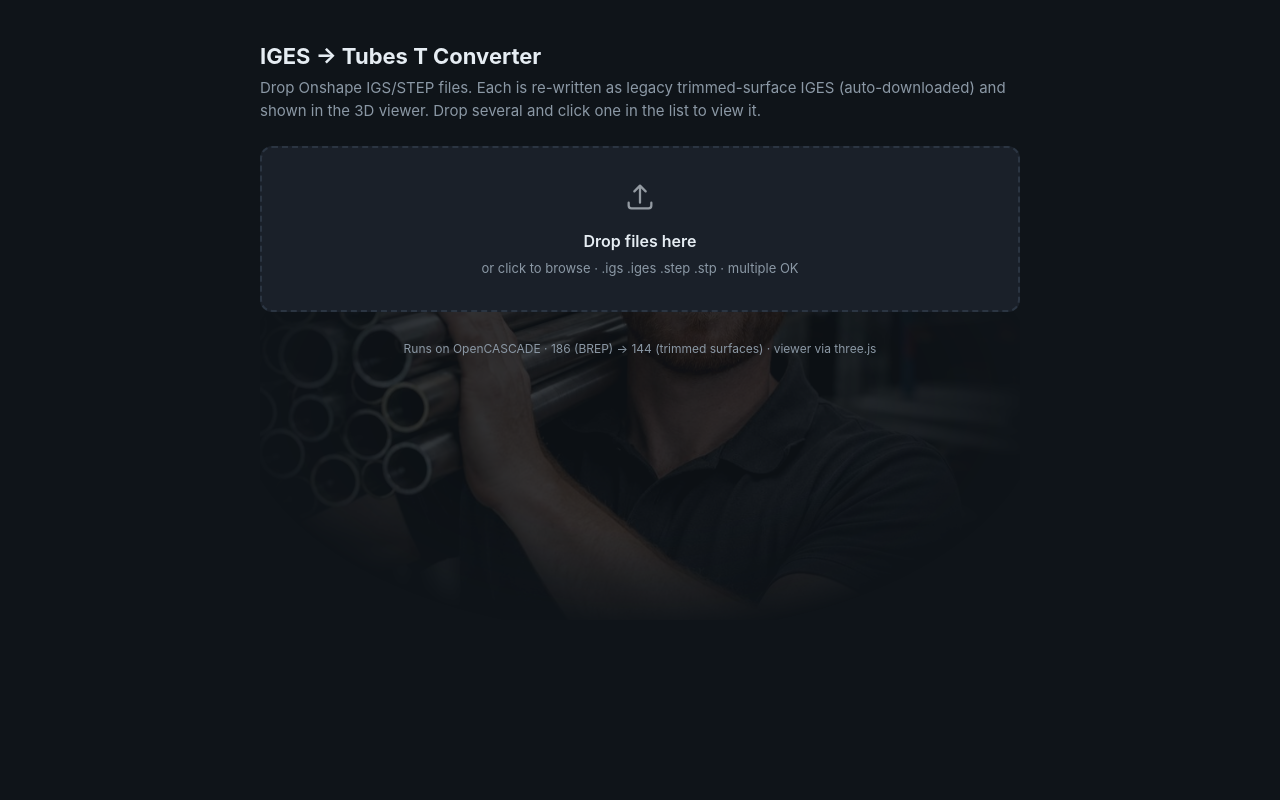
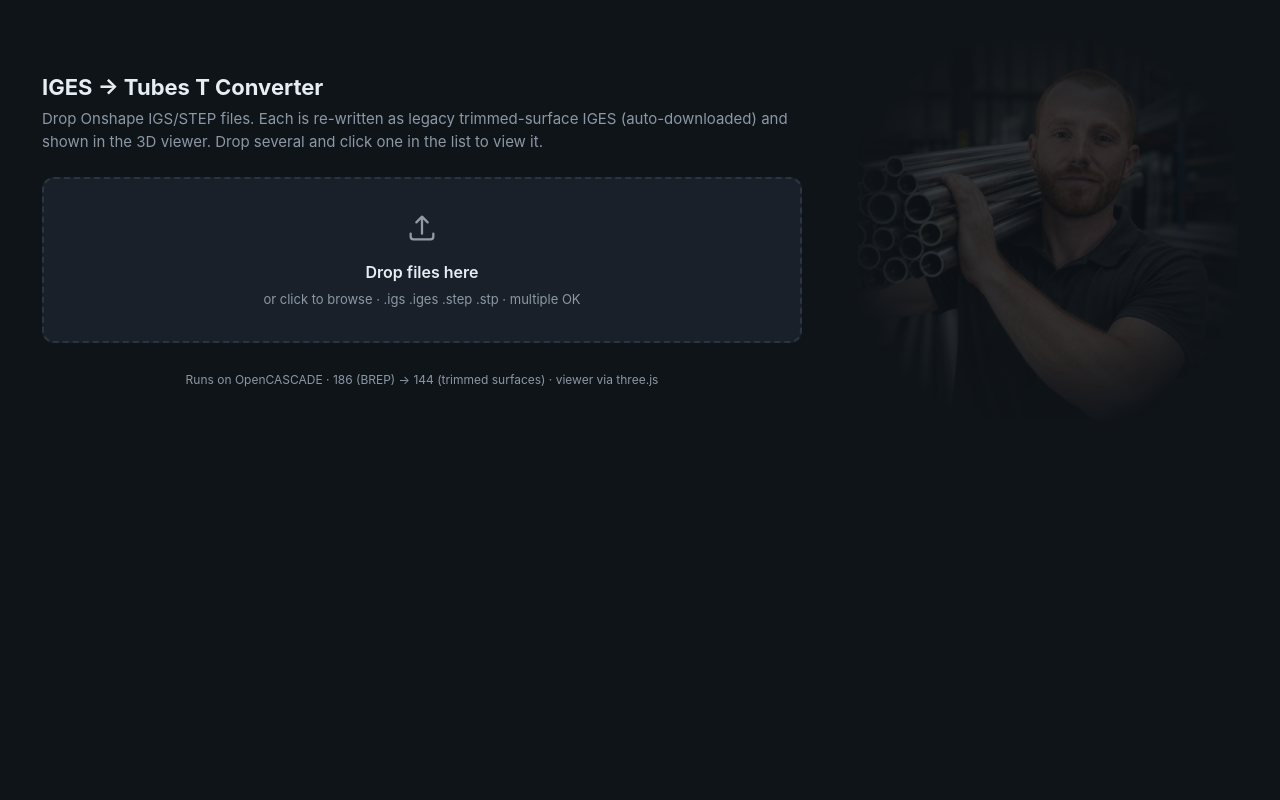
Before and after one commit to BenAccora/iges-converter, a Flask app: page / in a window 1280 px wide. Run offline with Flask 3, Linux system fonts and the light colour scheme.

Commit message:
Offset photo beside content so the whole frame is visible
Two fixes: background-size cover -> contain (the square photo was being cropped),
and on wide screens the photo now sits alongside the content column instead of
behind it, so the drop box no longer covers it. Narrow screens keep the centred
backdrop fallback.

Co-Authored-By: Claude Opus 4.8 <noreply@anthropic.com>

```diff
--- a/templates/index.html
+++ b/templates/index.html
@@ -16,19 +16,32 @@
     font: 15px/1.5 -apple-system, Segoe UI, Roboto, Helvetica, Arial, sans-serif;
     display: flex; flex-direction: column; align-items: center; padding: 40px 16px;
   }
-  /* Decorative backdrop — capped at roughly the viewer's footprint, faded so
-     it never competes with the UI. */
-  body::before {
-    content: ''; position: fixed; left: 50%; top: 50%;
-    transform: translate(-50%, -50%);
-    width: min(760px, 92vw); height: min(440px, 58vh);
-    background: url('/static/tubes.jpg') center / cover no-repeat;
-    opacity: .16; filter: saturate(.85) contrast(1.05);
-    -webkit-mask-image: radial-gradient(ellipse at center, #000 42%, transparent 76%);
-    mask-image: radial-gradient(ellipse at center, #000 42%, transparent 76%);
-    pointer-events: none; z-index: 0;
+  .page {
+    display: flex; align-items: center; justify-content: center;
+    gap: 56px; width: 100%;
   }
   .wrap { width: 100%; max-width: 760px; position: relative; z-index: 1; }
+
+  /* Decorative photo. 'contain' so the whole frame is visible (never cropped),
+     with the same radial fade so it reads as a backdrop, not a hero image. */
+  .photo {
+    background: url('/static/tubes.jpg') center / contain no-repeat;
+    opacity: .16; filter: saturate(.85) contrast(1.05);
+    -webkit-mask-image: radial-gradient(ellipse at center, #000 45%, transparent 78%);
+    mask-image: radial-gradient(ellipse at center, #000 45%, transparent 78%);
+    pointer-events: none;
+  }
+  /* Wide screens: sit beside the content so nothing overlaps the image. */
+  @media (min-width: 1200px) {
+    .photo { flex: none; width: 380px; height: 380px; }
+  }
+  /* Narrow screens: no room alongside, so fall back to a centred backdrop. */
+  @media (max-width: 1199px) {
+    .photo {
+      position: fixed; left: 50%; top: 50%; transform: translate(-50%, -50%);
+      width: min(440px, 80vw); height: min(440px, 80vw); z-index: 0;
+    }
+  }
   h1 { font-size: 22px; margin: 0 0 4px; }
   p.sub { color: var(--muted); margin: 0 0 24px; }
   #drop {
@@ -95,6 +108,7 @@
 </script>
 </head>
 <body>
+<div class="page">
 <div class="wrap">
   <h1>IGES &rarr; Tubes&nbsp;T Converter</h1>
   <p class="sub">Drop Onshape IGS/STEP files. Each is re-written as legacy
@@ -122,6 +136,8 @@
   <ul id="list"></ul>
 
   <footer>Runs on OpenCASCADE &middot; 186 (BREP) &rarr; 144 (trimmed surfaces) &middot; viewer via three.js</footer>
+</div>
+<aside class="photo" aria-hidden="true"></aside>
 </div>
 
 <script type="module">
```
